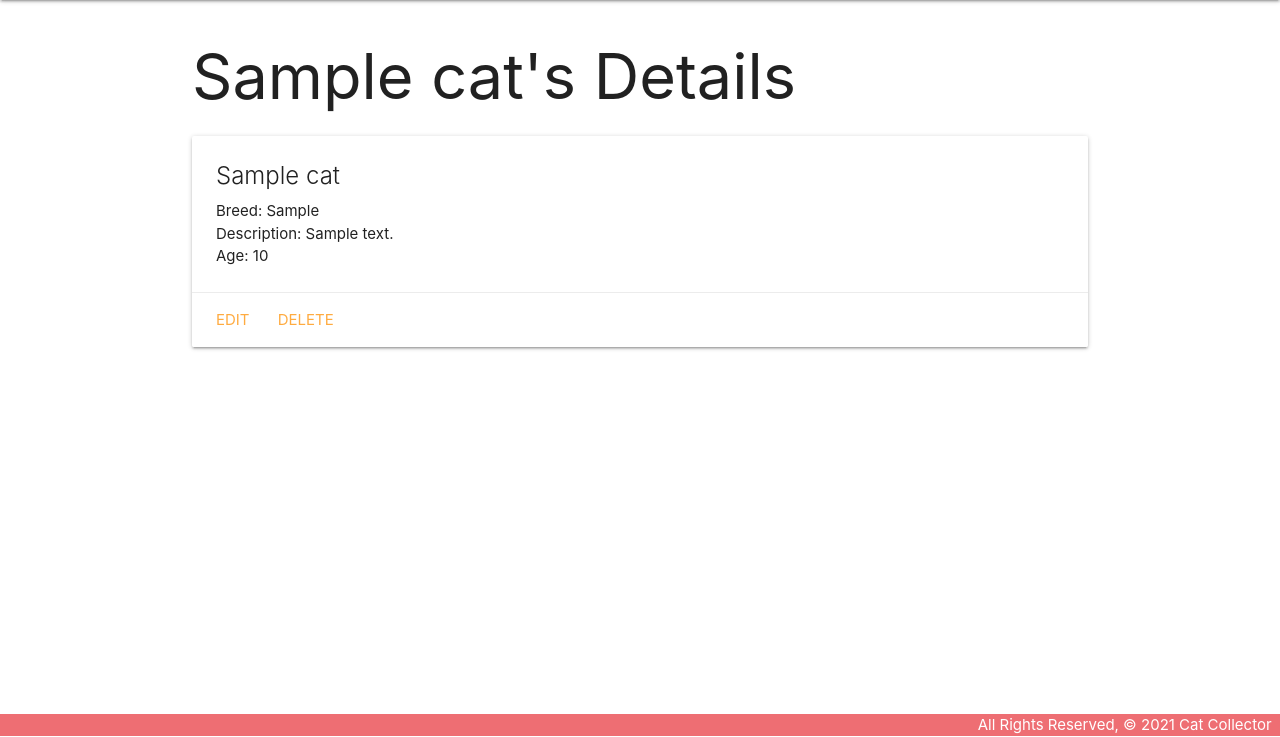
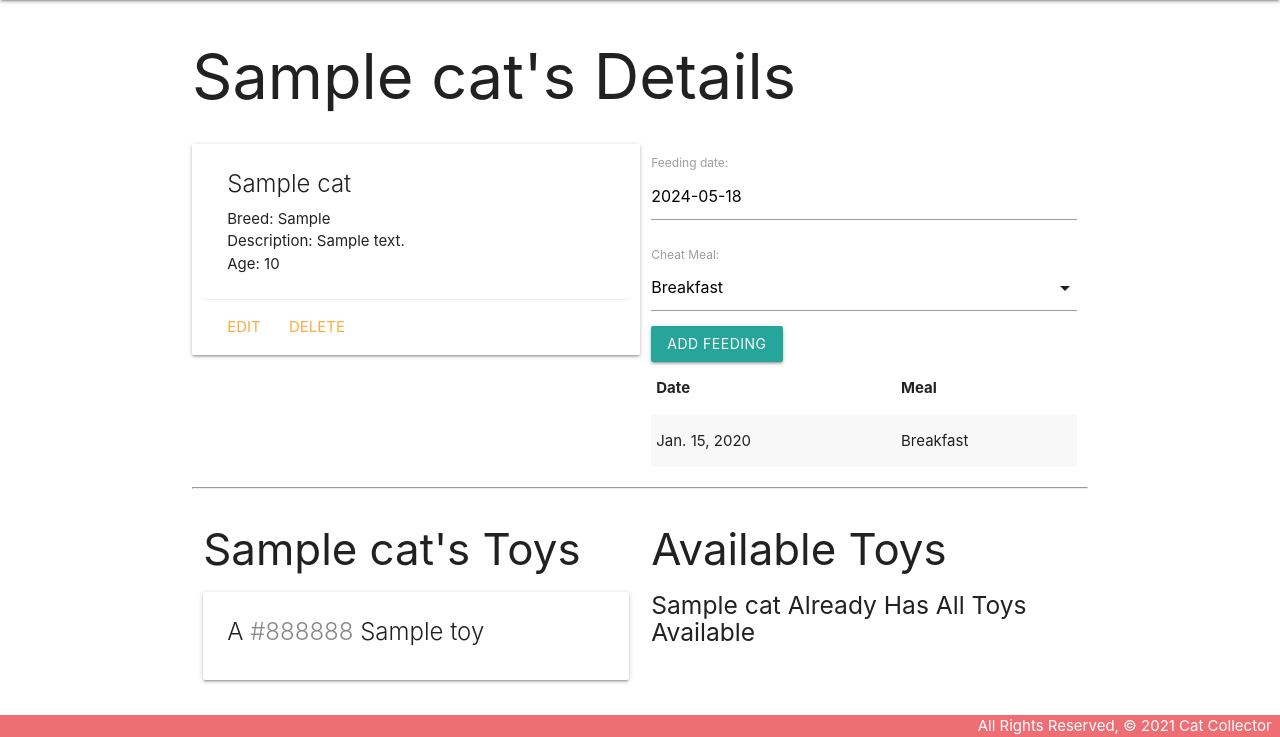
Before and after one commit to sageman81/cat_collector, a Django app: page /cats/1/ in a window 1280 px wide. Shown: the part 64-801 px from the top of the page. Run offline with Django 5.2, Linux system fonts and the light colour scheme; tables that the repository leaves empty hold one stand-in row (values such as "Sample post").

Commit message:
catcollector finished

```diff
--- a/catcollector/settings.py
+++ b/catcollector/settings.py
@@ -20,7 +20,7 @@ BASE_DIR = Path(__file__).resolve().parent.parent
 # See https://docs.djangoproject.com/en/5.0/howto/deployment/checklist/
 
 # SECURITY WARNING: keep the secret key used in production secret!
-SECRET_KEY = 'django-insecure-i&d_6+*wm*ezfx3s4*)fqau=1ni0r-8+--1w1tox%-#g+g0=u5'
+SECRET_KEY = 'django-insecure-_q^lz2on$o(*#q9d@g#)%!g74*2++d_5v#emst&yx_id)^d$qa'
 
 # SECURITY WARNING: don't run with debug turned on in production!
 DEBUG = True
@@ -31,7 +31,7 @@ ALLOWED_HOSTS = []
 # Application definition
 
 INSTALLED_APPS = [
-    'main_app',
+    'main_app', # add this
     'django.contrib.admin',
     'django.contrib.auth',
     'django.contrib.contenttypes',
--- /dev/null
+++ b/main_app/forms.py
@@ -0,0 +1,8 @@
+from django.forms import ModelForm
+from .models import Feeding
+
+
+class FeedingForm(ModelForm):
+    class Meta:
+        model = Feeding
+        fields = ['date', 'meal']
--- a/main_app/models.py
+++ b/main_app/models.py
@@ -1,14 +1,47 @@
 from django.db import models
 from django.urls import reverse
 # Create your models here.
+
+class Toy(models.Model):
+    name = models.CharField(max_length=50)
+    color = models.CharField(max_length=20)
+
+    def __str__(self):
+        return f"{self.name}"
+
+    def get_absolute_url(self):
+        return reverse('toys_detail', kwargs={'pk': self.id})
+
 class Cat(models.Model):
     name = models.CharField(max_length=100)
     breed = models.CharField(max_length=100)
     description = models.TextField(max_length=250)
     age = models.IntegerField()
+    toys = models.ManyToManyField(Toy)
 
     def __str__(self):
         return f"A cat named {self.name}, aged {self.age}"
 
     def get_absolute_url(self):
         return reverse('detail', kwargs={'cat_id': self.id})
+
+MEALS = (
+    ('B', 'Breakfast'),
+    ('L', 'Lunch'),
+    ('D', 'Dinner'),
+)
+class Feeding(models.Model):
+    date = models.DateField('feeding date')
+    meal = models.CharField(
+        'Cheat Meal',
+        max_length=1,
+        choices=MEALS,
+        default=MEALS[0][0]
+    )
+    cat = models.ForeignKey(Cat, on_delete=models.CASCADE) # related_name="feedings"
+
+    def __str__(self):
+        return f"{self.get_meal_display()} on {self.date}"
+
+    class Meta:
+        ordering = ['-date']
--- a/main_app/templates/base.html
+++ b/main_app/templates/base.html
@@ -9,6 +9,7 @@
       rel="stylesheet"
       href="https://cdnjs.cloudflare.com/ajax/libs/materialize/1.0.0/css/materialize.min.css"
     />
+    <script src="https://cdnjs.cloudflare.com/ajax/libs/materialize/1.0.0/js/materialize.min.js"></script>
     <link rel="stylesheet" href="{% static 'css/style.css' %}">
   </head>
   <body>
--- a/main_app/templates/cats/detail.html
+++ b/main_app/templates/cats/detail.html
@@ -1,7 +1,9 @@
 {% extends 'base.html'%} {% block content %}
 <h1>{{cat.name}}'s Details</h1>
 
-<div class="card">
+<div class="row">
+
+<div class="card col s6">
     <div class="card-content">
         <span class="card-title">{{cat.name}}</span>
         <p>Breed: {{cat.breed}}</p>
@@ -13,8 +15,98 @@
         {% endif %}
     </div>
     <div class="card-action">
-        <a href="{% url 'cats_update' cat.id%}">Edit</a>
-        <a href="{% url 'cats_delete' cat.id%}">Delete</a>
+        <a href="{%url 'cats_update' cat.id%}">Edit</a>
+        <a href="{%url 'cats_delete' cat.id%}">Delete</a>
     </div>
 </div>
+
+<div class="col s6">
+
+    <form action="{% url 'add_feeding' cat.id %}" method="POST">
+        {% csrf_token %}
+        {{ feeding_form.as_p }}
+        <input type="submit" class="btn" value="Add Feeding">
+    </form>
+
+    <table class="striped">
+        <thead>
+            <tr>
+                <th>Date</th>
+                <th>Meal</th>
+            </tr>
+        </thead>
+        <tbody>
+            {% for feeding in cat.feeding_set.all %}
+                <tr>
+                    <td>{{feeding.date}}</td>
+                    <td>{{feeding.get_meal_display}}</td>
+                </tr>
+            {% endfor%}
+        </tbody>
+    </table>
+</div>
+
+</div>
+<hr>
+
+<div class="row">
+    <div class="col s6">
+        <h3>{{cat.name}}'s Toys</h3>
+        {% if cat.toys.count%}
+            {% for toy in cat.toys.all %}
+                <div class="card">
+                    <div class="card-content">
+                        <span class="card-title">
+                            A <span style="color: {{toy.color}}">{{ toy.color }}</span> {{ toy.name }}
+                        </span>
+                    </div>
+                </div>
+            {% endfor %}
+        {% else %}
+            <h5>No Toys =(</h5>
+        {% endif %}
+    </div>
+
+    <div class="col s6">
+        <h3>Available Toys</h3>
+        {% if toys.count %}
+          {% for toy in toys.all %}
+            <div class="card">
+              <div class="card-content">
+                <span class="card-title">
+                  A <span style="color: {{ toy.color }}">{{ toy.color }}</span> {{ toy.name }}
+                </span>
+              </div>
+              <div class="card-action">
+                <form action="{% url 'assoc_toy' cat.id toy.id %}" method="POST">
+                  {% csrf_token %}
+                  <button type="submit" class="btn">Add</button>
+                </form>
+              </div>
+            </div>
+          {% endfor %}
+        {% else %}
+          <h5>{{cat.name}} Already Has All Toys Available</h5>
+        {% endif %}
+      </div>
+
+</div>
+
+
+<script>
+
+const dateEl = document.getElementById('id_date');
+  // M is Materialize's global variable
+  M.Datepicker.init(dateEl, {
+    format: 'yyyy-mm-dd',
+    defaultDate: new Date(),
+    setDefaultDate: true,
+    autoClose: true
+  });
+
+  const selectEl = document.getElementById('id_meal');
+  M.FormSelect.init(selectEl);
+
+</script>
+
 {% endblock%}
--- a/main_app/urls.py
+++ b/main_app/urls.py
@@ -4,16 +4,22 @@ from . import views
 # define urls in a urlpatterns list
 
 urlpatterns = [
-    # do not start urls with a /, its autmatic
+    # do not start urls with /, it will be added automatically
     path('', views.home, name='home'),
     path('about/', views.about, name='about'),
     path('cats/', views.cats_index, name='index' ),
-    path('cats/create/', views.CatCreate.as_view(), name= 'cats_create'),
+    path('cats/create/', views.CatCreate.as_view(), name='cats_create' ),
     path('cats/<int:cat_id>/', views.cat_details, name='detail'),
     path('cats/<int:pk>/update/', views.CatUpdate.as_view(), name='cats_update'),
     path('cats/<int:pk>/delete/', views.CatDelete.as_view(), name='cats_delete'),
+    path('cats/<int:cat_id>/add_feeding/', views.add_feeding, name='add_feeding'),
+    path('cats/<int:pk>/assoc_toy/<int:toy_id>', views.assoc_toy, name='assoc_toy'),
+    path('toys/', views.ToyList.as_view(), name='toys_index'),
+    path('toys/<int:pk>/', views.ToyDetail.as_view(), name="toys_detail"),
+    path('toys/create/', views.ToyCreate.as_view(), name='toys_create'),
+    path('toys/<int:pk>/update/', views.ToyUpdate.as_view(), name='toys_update'),
+    path('toys/<int:pk>/delete/', views.ToyDelete.as_view(), name='toys_delete'),
 ]
-
 
 # later in templates we can reference that name for
 # navgations { url 'main_app.home' }
--- a/main_app/views.py
+++ b/main_app/views.py
@@ -1,7 +1,7 @@
-from django.shortcuts import render
-from .models import Cat
-from django.views.generic.edit import CreateView, UpdateView, DeleteView
-
+from django.shortcuts import render, redirect
+from .models import Cat, Toy # * imports everything
+from django.views.generic import CreateView, UpdateView, DeleteView, ListView, DetailView
+from .forms import FeedingForm
 # Create your views here.
 # are similar to controllers in express
 # we will define functions here
@@ -22,14 +22,28 @@ def cats_index(request):
 
 def cat_details(request, cat_id):
     cat = Cat.objects.get(id=cat_id)
-    return render(request, 'cats/detail.html', {'cat': cat})
+    feeding_form = FeedingForm() # new instance of the form
+
+    id_list = cat.toys.all().values_list('id')
+
+    toys_cat_doesnt_have = Toy.objects.exclude(id__in=id_list)
+
+    return render(request, 'cats/detail.html', {
+        'cat': cat,
+        'feeding_form': feeding_form, # pass the form to the template
+        'toys': toys_cat_doesnt_have
+    })
+
+def assoc_toy(request, pk, toy_id):
+    Cat.objects.get(id=pk).toys.add(toy_id)
+    return redirect('detail', cat_id=pk)
 
 # <%= cat.name %> ===    {{ cat.name}}
 # <% if(cat.name === 'Billie' %>.... === {% if cat.name == 'Billie' %}
 
 class CatCreate(CreateView):
-  model = Cat
-  fields = ['name', 'breed', 'description', 'age']
+    model = Cat # cat_form in templates
+    fields = ['name', 'breed', 'description', 'age']
 
 class CatUpdate(UpdateView):
     model = Cat
@@ -37,4 +51,32 @@ class CatUpdate(UpdateView):
 
 class CatDelete(DeleteView):
     model = Cat
-    success_url = '/cats'
+    success_url = '/cats/'
+
+def add_feeding(request, cat_id):
+    # request.POST === req.body
+    # request.POST gets the data out of the form
+    form = FeedingForm(request.POST)
+    if(form.is_valid()):
+        new_feeding = form.save(commit=False)
+        new_feeding.cat_id = cat_id
+        new_feeding.save()
+    return redirect('detail', cat_id=cat_id)
+
+class ToyList(ListView):
+  model = Toy
+
+class ToyDetail(DetailView):
+  model = Toy
+
+class ToyCreate(CreateView):
+  model = Toy
+  fields = '__all__'
+
+class ToyUpdate(UpdateView):
+  model = Toy
+  fields = ['name', 'color']
+
+class ToyDelete(DeleteView):
+  model = Toy
+  success_url = '/toys'
```
Also changed, not shown: main_app/admin.py (+10 -1 lines), main_app/templates/main_app/toy_confirm_delete.html (added, +13 -0 lines), main_app/templates/main_app/toy_detail.html (added, +20 -0 lines), main_app/templates/main_app/toy_form.html (added, +19 -0 lines), main_app/templates/main_app/toy_list.html (added, +17 -0 lines), main_app/migrations/0002_feeding.py (added), main_app/migrations/0003_toy_alter_feeding_options_alter_feeding_date_and_more.py (added), main_app/migrations/0004_cat_toys.py (added).
